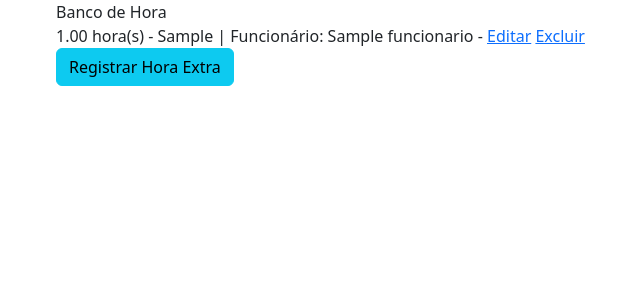
After one commit to jfholanda/gestao_rh, a Django app: page /horas-extras/ in a window 1280 px wide. The commit adds this page. Shown: the top 300 px of the page, without its empty margins (26-666 px from the left). Run offline with Django 4.2, Linux system fonts and the light colour scheme; a user stored in the database is signed in; tables that the repository leaves empty hold one stand-in row (values such as "Sample post"); some libraries are stand-ins or nearby versions.

Commit message:
finishing crud registro_horas_extras

```diff
--- a/core/templates/core/index.html
+++ b/core/templates/core/index.html
@@ -10,6 +10,7 @@
         Ola {{ usuario.funcionario.nome }}
         <a href="{% url 'list_funcionarios' %}">Gerenciar Funcionarios</a><br>
         <a href="{% url 'list_departamentos' %}">Gerenciar Departamentos</a>
+        <a href="{% url 'list_hora_extra' %}">Gerenciar Banco de Horas</a>
       </div>
       <div class="col">
         <a href="{% url 'logout' %}">Logout</a>
--- a/gestao_rh/urls.py
+++ b/gestao_rh/urls.py
@@ -8,5 +8,6 @@ urlpatterns = [
     path('empresa/', include('empresas.urls')),
     path('departamentos/', include('departamentos.urls')),
     path('documentos/', include('documentos.urls')),
+    path('horas-extras/', include('registro_hora_extra.urls')),
     path('accounts/', include('django.contrib.auth.urls'))
 ]
--- a/registro_hora_extra/models.py
+++ b/registro_hora_extra/models.py
@@ -1,10 +1,15 @@
 from django.db import models
+from django.urls import reverse
 from funcionarios.models import Funcionario
 
 
 class RegistroHoraExtra(models.Model):
     motivo = models.CharField(max_length=100)
     funcionario = models.ForeignKey(Funcionario, on_delete=models.PROTECT)
+    horas = models.DecimalField(max_digits=5, decimal_places=2)
+
+    def get_absolute_url(self):
+        return reverse('update_hora_extra', args=[self.id])
 
     def __str__(self) -> str:
-        return f'{self.motivo}'
+        return f'{self.horas} hora(s) - {self.motivo}'
--- /dev/null
+++ b/registro_hora_extra/templates/registro_hora_extra/registrohoraextra_list.html
@@ -0,0 +1,13 @@
+{% extends 'base.html' %}
+
+{% block main %}
+    Banco de Hora
+<br>
+    {% for registro_hora_extra in object_list %}
+        {{ registro_hora_extra }} | Funcionário: {{ registro_hora_extra.funcionario.nome }} -
+        <a href="{% url 'update_hora_extra' registro_hora_extra.id %}">Editar</a>
+        <a href="{% url 'delete_hora_extra' registro_hora_extra.id %}">Excluir</a>
+    {% endfor %}
+<br>
+<a href="{% url 'create_hora_extra' %}" class="btn btn-info">Registrar Hora Extra</a>
+{% endblock %}
--- /dev/null
+++ b/registro_hora_extra/urls.py
@@ -0,0 +1,9 @@
+from django.urls import path
+from .views import HoraExtraList, HoraExtraUpdate, HoraExtraDelete, HoraExtraCreate
+
+urlpatterns = [
+    path('', HoraExtraList.as_view(), name='list_hora_extra'),
+    path('novo/', HoraExtraCreate.as_view(), name='create_hora_extra'),
+    path('editar/<int:pk>', HoraExtraUpdate.as_view(), name='update_hora_extra'),
+    path('excluir/<int:pk>', HoraExtraDelete.as_view(), name='delete_hora_extra')
+]
--- a/registro_hora_extra/views.py
+++ b/registro_hora_extra/views.py
@@ -1,3 +1,26 @@
-from django.shortcuts import render
+from typing import Any
+from django.db.models.query import QuerySet
+from django.views.generic import ListView, UpdateView, DeleteView, CreateView
+from django.urls import reverse_lazy
+from .models import RegistroHoraExtra
 
-# Create your views here.
+
+class HoraExtraList(ListView):
+    model = RegistroHoraExtra
+
+    def get_queryset(self) -> QuerySet[Any]:
+        empresa_logada = self.request.user.funcionario.empresa
+        queryset = RegistroHoraExtra.objects.filter(funcionario__empresa=empresa_logada)
+        return queryset
+
+class HoraExtraUpdate(UpdateView):
+    model = RegistroHoraExtra
+    fields = ['motivo', 'funcionario', 'horas']
+
+class HoraExtraDelete(DeleteView):
+    model = RegistroHoraExtra
+    success_url = reverse_lazy('list_hora_extra')
+
+class HoraExtraCreate(CreateView):
+    model = RegistroHoraExtra
+    fields = ['motivo', 'funcionario', 'horas']
```
Also changed, not shown: registro_hora_extra/templates/registro_hora_extra/registrohoraextra_confirm_delete.html (added, +14 -0 lines), registro_hora_extra/templates/registro_hora_extra/registrohoraextra_form.html (added, +17 -0 lines), registro_hora_extra/migrations/0003_registrohoraextra_horas.py (added).
